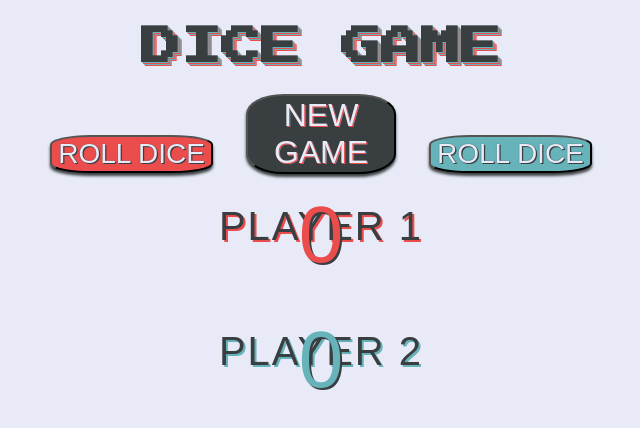
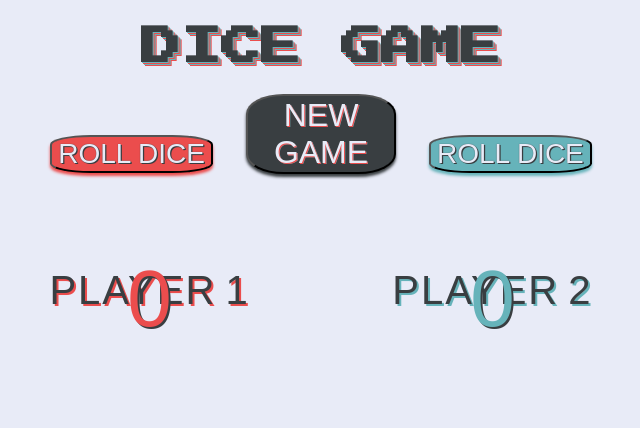
Before and after one commit to calalty/Dice-Game, a plain HTML site: page index.html in a window 1280 px wide. Shown: the whole page, without its empty margins (319-959 px from the left). Drawn offline with Linux system fonts and the light colour scheme; a web font is replaced by a local one.

Commit message:
added animation to hover and made horizontal

```diff
--- a/index.html
+++ b/index.html
@@ -13,7 +13,7 @@
 	<nav>
 	<button id="roll">ROLL DICE</button>
 	<div class="divider"></div>
-	<button id="new-game">NEW GAME</button>
+	<button id="new-game"><span>N</span><span>E</span><span>W</span><span> </span><span>G</span><span>A</span><span>M</span><span>E</span></button>
 	<div class="divider"></div>
 	<button id="roll2">ROLL DICE</button>
 	</nav>
@@ -22,9 +22,9 @@
 			<div class="player-name" id="player">Player 1</div>
 			<div class="player-score" id="score">0</div>
 		</div>
-
+		<div class="divider-1"></div>
 		<div><img id ="dice-image" src="" alt="dice"></div>
-
+		<div class="divider-2"></div>
 		<div class="player-2-panel">
 			<div class="player-name2" id="player2">Player 2</div>
 			<div class="player-score2" id="score2">0</div>
--- a/style.css
+++ b/style.css
@@ -35,7 +35,7 @@ h1 {
     background-color:#EB4D4D;
     color:  #E8EBF7;
     text-shadow: 0 0 1px #393e41, 1.25px 1.25px #393e41;
-    box-shadow: 0px 3px 3px #393e41;
+    box-shadow: 0px 3px 3px #EB4D4D;
     font-family: 'Dhurjati', sans-serif;
     font-size: 1.75em;
     border-radius: 25%;
@@ -45,7 +45,7 @@ h1 {
     text-transform: uppercase;
     font-weight: 500;
     text-shadow: 0 0 1px #393e41, 1.25px 1.25px #393e41;
-    box-shadow: 0 0 10px #393e41;
+    box-shadow: 0 0 10px #EB4D4D, 0 0 5px #393e41;
     color: #EB4D4D;
     background-color: #E8EBF7;
     transition: margin 0.3s;
@@ -57,7 +57,7 @@ h1 {
     text-shadow: 0 0 1px #393e41, 1.25px 1.25px #393e41;
     background-color: #66b3ba;
     color:  #E8EBF7;
-    box-shadow: 0px 3px 3px #393e41;
+    box-shadow: 0px 3px 3px #66b3ba;
     font-family: 'Dhurjati', sans-serif;
     font-size: 1.75em;
     border-radius: 25%;
@@ -67,7 +67,7 @@ h1 {
     text-transform: uppercase;
     font-weight: 500;
     text-shadow: 0 0 1px #393e41, 1.25px 1.25px #393e41;
-    box-shadow: 0 0 10px #393e41;
+    box-shadow: 0 0 10px #66b3ba, 0 0 5px #393e41;
     color: #66b3ba;
     background-color: #E8EBF7;
     transition: margin 0.3s;
@@ -86,31 +86,61 @@ h1 {
     width: 150px;
 }
 
+
+@keyframes colorRotate {
+  from {
+    color: #EB4D4D;
+  }
+  50% {
+    color: #66b3ba;
+  }
+  100% {
+    color: #EB4D4D;
+  }
+
+}
+
 #new-game:hover {
     text-transform: uppercase;
     font-weight: 500;
-    text-shadow: 1px 1px #66b3ba, 1.25px 1.25px #EB4D4D;
+    text-shadow:  0 0 1px #393e41, 1.25px 1.25px #393e41;
     box-shadow: 0 0 10px #393e41;
     color: #393e41;
     background-color: #E8EBF7;
     transition: margin 0.3s;
     transition: background-color 0.7s, color 0.7s;
     border-color: #393e41;
+    animation: colorRotate 3s linear 0s infinite;
 }
+
 
 button:focus {
     outline: none;
 }
 
 .player-panel {
-    display: grid;
-    justify-content: center;
-    align-items: center;
+    display: flex;
+	flex-direction: row;
     text-align: center;
-
+    margin-top: 4em;
+    table-layout: fixed;
 }
 
+.divider-1{
+    width:50px;
+    height:auto;
+    display:flex;
+}
+
+.divider-2{
+    width:50px;
+    height:auto;
+    display:flex;
+}
+
+
 #player {
+    word-spacing: -0.1em;
     color: #393e41;
     font-family: 'Dhurjati', sans-serif;
     font-size: 40px;
@@ -132,6 +162,7 @@ text-shadow: 2px 2px #393e41;
 
 
 #player2 {
+    word-spacing: -0.1em;
     color: #393e41;
     font-family: 'Dhurjati', sans-serif;
     font-size: 40px;
```
